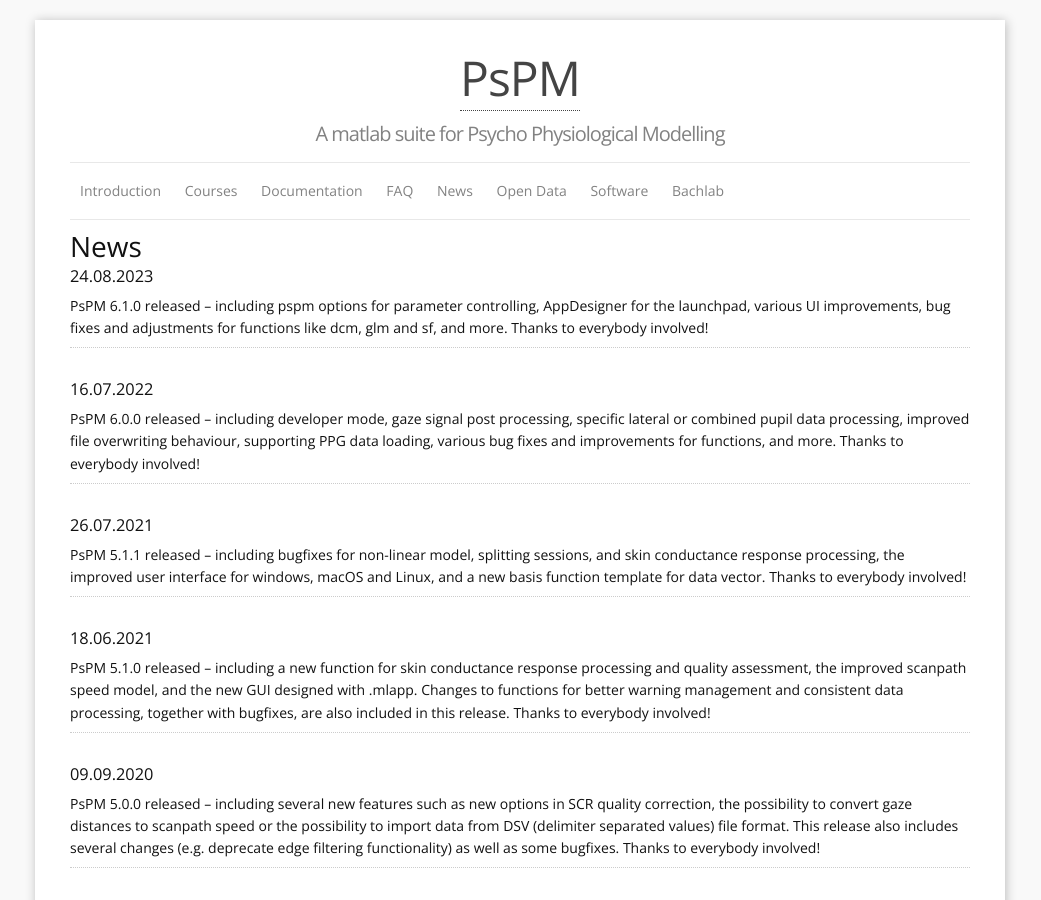
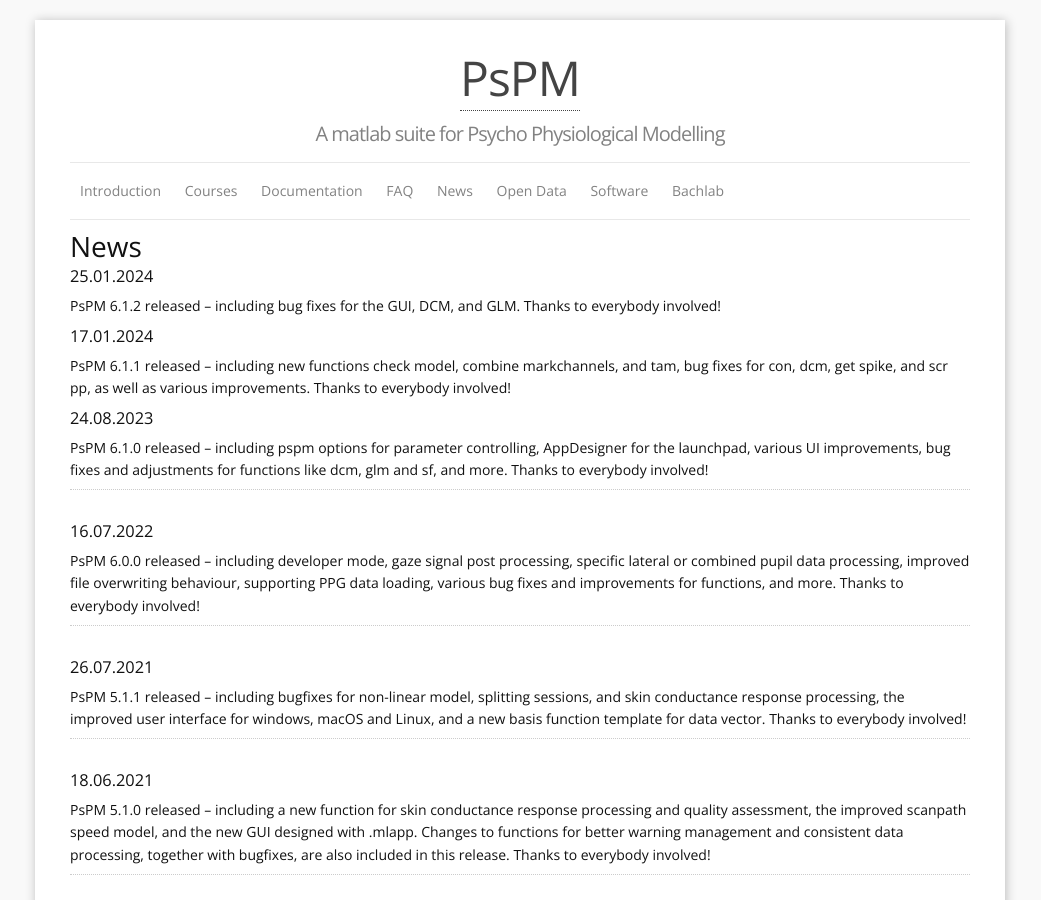
Before and after one commit to bachlab/PsPM, a Jekyll site: the page built from news.markdown, in a window 1280 px wide and 900 px high. Shown: the whole window, without its empty margins (120-1161 px from the left). Built offline with Jekyll 4.4.1, drawn with Linux system fonts in a browser that asks for light colours.

Commit message:
Update news.markdown

```diff
--- a/news.markdown
+++ b/news.markdown
@@ -5,6 +5,14 @@
 ---
 
 # News
+
+### 25.01.2024
+
+PsPM 6.1.2 released -- including bug fixes for the GUI, DCM, and GLM. Thanks to everybody involved!
+
+### 17.01.2024
+
+PsPM 6.1.1 released -- including new functions check model, combine markchannels, and tam, bug fixes for con, dcm, get spike, and scr pp, as well as various improvements. Thanks to everybody involved!
 
 ### 24.08.2023
 
```
